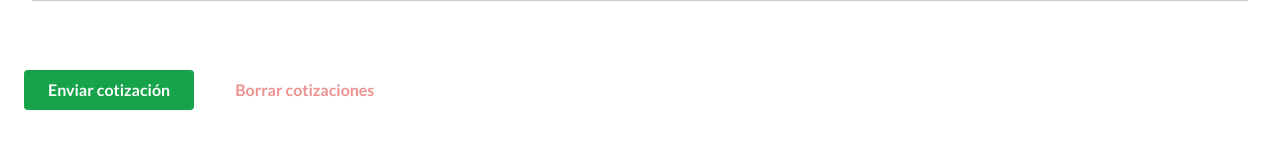
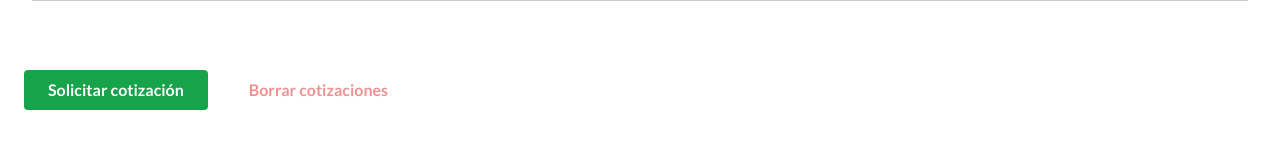
Before and after one commit to analista-soporteTI/diprofire, a Next.js app: page /carrito in a window 1280 px wide. Shown: the part 388-548 px from the top of the page. Built offline with nearby package versions, Linux system fonts and the light colour scheme.

Commit message:
refactor: update text of button in cart and detail product action

```diff
--- a/src/components/cart/CartUI.tsx
+++ b/src/components/cart/CartUI.tsx
@@ -140,7 +140,7 @@ export const CartUI = () => {
           disabled={lengthCart === 0}
           href={mailtoCartProducts(cart)}
         >
-          Enviar cotización
+          Solicitar cotización
         </ButtonCartPrimary>
         <ButtonCartSecondary
           disabled={lengthCart === 0}
--- a/src/components/products/ProductDetailAction.tsx
+++ b/src/components/products/ProductDetailAction.tsx
@@ -72,7 +72,7 @@ export const ProductDetailAction = ({ product, link = '' }: any) => {
             target='_blank'
             className='text-sm !px-4 !h-[36px]'
           >
-            Cotizar
+            Solicitar cotización
           </ButtonPrimary>
         )}
         <ButtonCartSecondary
```
